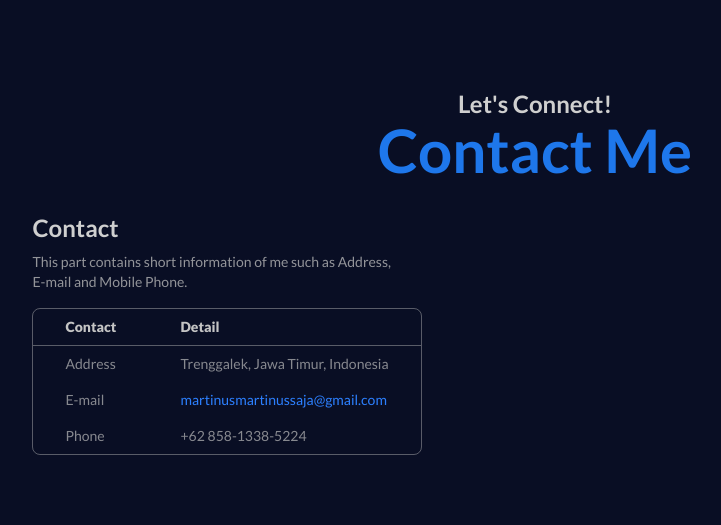
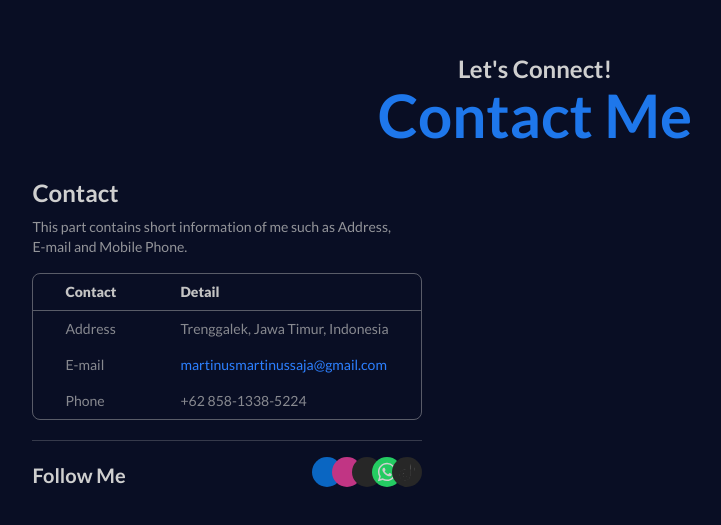
Before and after one commit to BangkitBayu/portofolio_bangkit_v4, a Vue app: page / in a window 1280 px wide. Shown: the part 2533-3058 px from the top of the page, without its empty margins (105-826 px from the left). Built offline with nearby package versions, Linux system fonts and the light colour scheme.

Commit message:
feat: navlink to social media in contact section

```diff
--- a/src/components/TitlePage.vue
+++ b/src/components/TitlePage.vue
@@ -5,6 +5,6 @@ const props = defineProps({
 </script>
 <template>
   <div>
-    <h1 class=" text-brand font-bold text-3xl lg:text-6xl">{{ props.title }}</h1>
+    <h1 class=" text-brand font-bold text-3xl lg:text-6xl text-center">{{ props.title }}</h1>
   </div>
 </template>
--- a/src/components/pages/ContactSection.vue
+++ b/src/components/pages/ContactSection.vue
@@ -4,8 +4,8 @@ import ContentTable from '../ContentTable.vue';
 
 </script>
 <template>
-  <div id="contact" class=" flex flex-col min-h-screen items-center justify-center">
-    <h3 class=" text-primary font-semibold text:lg lg:text-2xl mt-2">Let's Connect!</h3>
+  <div id="contact" class=" flex flex-col min-h-screen items-center justify-center mt-36 lg:mt-0">
+    <h3 class=" text-primary font-semibold text:lg lg:text-2xl mt-2 text-center">Let's Connect!</h3>
     <TitlePage title="Contact Me"></TitlePage>
     <div class="place-content-center place-items-center w-full mt-10 lg:mt-8 text-center lg:text-left"
       style="display: grid; grid-template-columns: repeat(auto-fill, minmax(500px , 1fr));">
@@ -16,6 +16,105 @@ import ContentTable from '../ContentTable.vue';
             E-mail and Mobile Phone.</p>
         </div>
         <ContentTable></ContentTable>
+        <hr class=" text-[#cfcfcf3a] mt-5">
+        <div class="flex justify-between items-baseline">
+          <h3 class=" text-primary font-semibold text:lg lg:text-xl mt-5">Follow Me</h3>
+          <div class=" relative right-20 text-primary">
+            <button class=" bg-[#0A66C2] rounded-full p-1  hover:-translate-x-2 transition delay-150 ease-in">
+              <a href="https://www.linkedin.com/in/bangkit-bayu-prasetyo-b73690360" target="_blank">
+                <svg xmlns="http://www.w3.org/2000/svg" width="22" height="22" viewBox="0 0 24 24">
+                  <rect width="24" height="24" fill="none" />
+                  <circle cx="4" cy="4" r="2" fill="currentColor" fill-opacity="0">
+                    <animate fill="freeze" attributeName="fill-opacity" dur="0.15s" values="0;1" />
+                  </circle>
+                  <g fill="none" stroke="currentColor" stroke-linecap="round" stroke-linejoin="round" stroke-width="4">
+                    <path stroke-dasharray="12" stroke-dashoffset="12" d="M4 10v10">
+                      <animate fill="freeze" attributeName="stroke-dashoffset" begin="0.15s" dur="0.2s" values="12;0" />
+                    </path>
+                    <path stroke-dasharray="12" stroke-dashoffset="12" d="M10 10v10">
+                      <animate fill="freeze" attributeName="stroke-dashoffset" begin="0.45s" dur="0.2s" values="12;0" />
+                    </path>
+                    <path stroke-dasharray="24" stroke-dashoffset="24"
+                      d="M10 15c0 -2.76 2.24 -5 5 -5c2.76 0 5 2.24 5 5v5">
+                      <animate fill="freeze" attributeName="stroke-dashoffset" begin="0.65s" dur="0.2s" values="24;0" />
+                    </path>
+                  </g>
+                </svg>
+              </a>
+            </button>
+            <button
+              class=" bg-[#C13584] rounded-full p-1 z-1 left-5 absolute hover:-translate-x-2 transition delay-150 ease-in">
+              <a href="https://www.instagram.com/bangkit.bayu_?igsh=MW84aXNlZWh0ZGdnMg==" target="_blank">
+                <svg xmlns="http://www.w3.org/2000/svg" width="22" height="22" viewBox="0 0 24 24">
+                  <rect width="24" height="24" fill="none" />
+                  <circle cx="17" cy="7" r="1.5" fill="currentColor" fill-opacity="0">
+                    <animate fill="freeze" attributeName="fill-opacity" begin="1.3s" dur="0.15s" values="0;1" />
+                  </circle>
+                  <g fill="none" stroke="currentColor" stroke-linecap="round" stroke-linejoin="round" stroke-width="2">
+                    <path stroke-dasharray="72" stroke-dashoffset="72"
+                      d="M16 3c2.76 0 5 2.24 5 5v8c0 2.76 -2.24 5 -5 5h-8c-2.76 0 -5 -2.24 -5 -5v-8c0 -2.76 2.24 -5 5 -5h4Z">
+                      <animate fill="freeze" attributeName="stroke-dashoffset" dur="0.6s" values="72;0" />
+                    </path>
+                    <path stroke-dasharray="28" stroke-dashoffset="28"
+                      d="M12 8c2.21 0 4 1.79 4 4c0 2.21 -1.79 4 -4 4c-2.21 0 -4 -1.79 -4 -4c0 -2.21 1.79 -4 4 -4">
+                      <animate fill="freeze" attributeName="stroke-dashoffset" begin="0.7s" dur="0.6s" values="28;0" />
+                    </path>
+                  </g>
+                </svg>
+              </a>
+            </button>
+            <button
+              class=" bg-[#272727] rounded-full p-1 z-2 left-10 absolute hover:-translate-x-2 transition delay-150 ease-in">
+              <a href="https://github.com/BangkitBayu" target="_blank">
+                <svg xmlns="http://www.w3.org/2000/svg" width="22" height="22" viewBox="0 0 24 24" class=" text-primary">
+                  <rect width="24" height="24" fill="none" />
+                  <g fill="none" stroke="currentColor" stroke-linecap="round" stroke-linejoin="round" stroke-width="2">
+                    <path stroke-dasharray="32" stroke-dashoffset="32"
+                      d="M12 4c1.67 0 2.61 0.4 3 0.5c0.53 -0.43 1.94 -1.5 3.5 -1.5c0.34 1 0.29 2.22 0 3c0.75 1 1 2 1 3.5c0 2.19 -0.48 3.58 -1.5 4.5c-1.02 0.92 -2.11 1.37 -3.5 1.5c0.65 0.54 0.5 1.87 0.5 2.5c0 0.73 0 3 0 3M12 4c-1.67 0 -2.61 0.4 -3 0.5c-0.53 -0.43 -1.94 -1.5 -3.5 -1.5c-0.34 1 -0.29 2.22 0 3c-0.75 1 -1 2 -1 3.5c0 2.19 0.48 3.58 1.5 4.5c1.02 0.92 2.11 1.37 3.5 1.5c-0.65 0.54 -0.5 1.87 -0.5 2.5c0 0.73 0 3 0 3">
+                      <animate fill="freeze" attributeName="stroke-dashoffset" dur="0.7s" values="32;0" />
+                    </path>
+                    <path stroke-dasharray="10" stroke-dashoffset="10"
+                      d="M9 19c-1.41 0 -2.84 -0.56 -3.69 -1.19c-0.84 -0.63 -1.09 -1.66 -2.31 -2.31">
+                      <animate fill="freeze" attributeName="stroke-dashoffset" begin="0.8s" dur="0.2s" values="10;0" />
+                    </path>
+                  </g>
+                </svg>
+              </a>
+            </button>
+            <button
+              class=" bg-[#25d365f5] rounded-full p-1 z-3 left-15 absolute hover:-translate-x-2 transition delay-150 ease-in">
+              <a href="https://wa.me/6285813385224" target="_blank">
+                <svg xmlns="http://www.w3.org/2000/svg" width="22" height="22" viewBox="0 0 24 24" class=" text-primary">
+                  <rect width="24" height="24" fill="none" />
+                  <path fill="currentColor"
+                    d="M19.05 4.91A9.82 9.82 0 0 0 12.04 2c-5.46 0-9.91 4.45-9.91 9.91c0 1.75.46 3.45 1.32 4.95L2.05 22l5.25-1.38c1.45.79 3.08 1.21 4.74 1.21c5.46 0 9.91-4.45 9.91-9.91c0-2.65-1.03-5.14-2.9-7.01m-7.01 15.24c-1.48 0-2.93-.4-4.2-1.15l-.3-.18l-3.12.82l.83-3.04l-.2-.31a8.26 8.26 0 0 1-1.26-4.38c0-4.54 3.7-8.24 8.24-8.24c2.2 0 4.27.86 5.82 2.42a8.18 8.18 0 0 1 2.41 5.83c.02 4.54-3.68 8.23-8.22 8.23m4.52-6.16c-.25-.12-1.47-.72-1.69-.81c-.23-.08-.39-.12-.56.12c-.17.25-.64.81-.78.97c-.14.17-.29.19-.54.06c-.25-.12-1.05-.39-1.99-1.23c-.74-.66-1.23-1.47-1.38-1.72c-.14-.25-.02-.38.11-.51c.11-.11.25-.29.37-.43s.17-.25.25-.41c.08-.17.04-.31-.02-.43s-.56-1.34-.76-1.84c-.2-.48-.41-.42-.56-.43h-.48c-.17 0-.43.06-.66.31c-.22.25-.86.85-.86 2.07s.89 2.4 1.01 2.56c.12.17 1.75 2.67 4.23 3.74c.59.26 1.05.41 1.41.52c.59.19 1.13.16 1.56.1c.48-.07 1.47-.6 1.67-1.18c.21-.58.21-1.07.14-1.18s-.22-.16-.47-.28" />
+                </svg>
+              </a>
+            </button>
+            <button
+              class=" bg-[#272727] rounded-full p-1 z-3 left-20 absolute hover:-translate-x-2 transition delay-150 ease-in">
+              <a href="https://www.tiktok.com/@bangkitbay?_t=ZS-8uhermvCPkG&_r=1" target="_blank">
+                <svg xmlns="http://www.w3.org/2000/svg" width="22" height="22" viewBox="0 0 24 24" class=" text-primary">
+                  <rect width="24" height="24" fill="none" />
+                  <mask id="SVGFiQcHeLi">
+                    <g fill="none" stroke="#fff" stroke-linecap="round" stroke-linejoin="round" stroke-width="2">
+                      <path fill="#fff" stroke="none"
+                        d="M16.6 5.82c-0.68 -0.78 -1.06 -1.78 -1.06 -2.82h-3.09v12.4c-0.02 0.67 -0.31 1.31 -0.79 1.77c-0.48 0.47 -1.13 0.73 -1.8 0.73c-1.42 0 -2.6 -1.16 -2.6 -2.6c0 -1.72 1.66 -3.01 3.37 -2.48v-3.16c-3.45 -0.46 -6.47 2.22 -6.47 5.64c0 3.33 2.76 5.7 5.69 5.7c3.14 0 5.69 -2.55 5.69 -5.7v-6.29c1.25 0.9 2.76 1.38 4.3 1.38v-3.09c0 0 -1.88 0.09 -3.24 -1.48Z" />
+                      <path stroke="#000" stroke-dasharray="36" stroke-dashoffset="72" stroke-width="4"
+                        d="M11 11h-1c-2.21 0 -4.5 1.79 -4.5 4c0 2.21 1.5 4.5 4.5 4.5c2.21 0 4 -2.29 4 -4.5v-12.5">
+                        <animate fill="freeze" attributeName="stroke-dashoffset" dur="0.6s" values="72;36" />
+                      </path>
+                      <path stroke="#000" stroke-dasharray="10" stroke-dashoffset="20" stroke-width="4" d="M18 2.5v8">
+                        <animate fill="freeze" attributeName="stroke-dashoffset" begin="0.5s" dur="0.1s" values="20;10" />
+                      </path>
+                    </g>
+                  </mask>
+                  <rect width="24" height="24" fill="currentColor" mask="url(#SVGFiQcHeLi)" />
+                </svg>
+              </a>
+            </button>
+          </div>
+        </div>
       </div>
     </div>
   </div>
```
